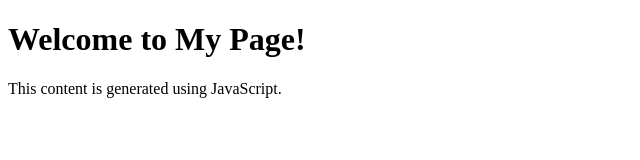
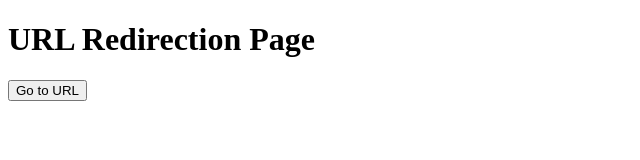
Before and after one commit to liorlimonad/liorlimonad.github.io, a plain HTML site: page index.html in a window 1280 px wide. Shown: the whole page, without its empty margins (0-640 px from the left). Drawn offline with Linux system fonts and the light colour scheme.

Commit message:
Update index.html

```diff
--- a/index.html
+++ b/index.html
@@ -1,27 +1,14 @@
 <!DOCTYPE html>
-<html>
+<html lang="en">
 <head>
-    <title>Dynamic Content with JavaScript</title>
+    <meta charset="UTF-8">
+    <meta http-equiv="X-UA-Compatible" content="IE=edge">
+    <meta name="viewport" content="width=device-width, initial-scale=1.0">
+    <title>URL Redirect</title>
+    <script src="script.js"></script>
 </head>
 <body>
-    <script>
-        // Function to generate content
-        function generateContent() {
-            // Create a heading element
-            var heading = document.createElement("h1");
-            heading.textContent = "Welcome to My Page!";
-
-            // Create a paragraph element
-            var paragraph = document.createElement("p");
-            paragraph.textContent = "This content is generated using JavaScript.";
-
-            // Append the heading and paragraph to the body
-            document.body.appendChild(heading);
-            document.body.appendChild(paragraph);
-        }
-
-        // Call the function to generate content
-        generateContent();
-    </script>
+    <h1>URL Redirection Page</h1>
+    <button id="redirectButton">Go to URL</button>
 </body>
 </html>
```
